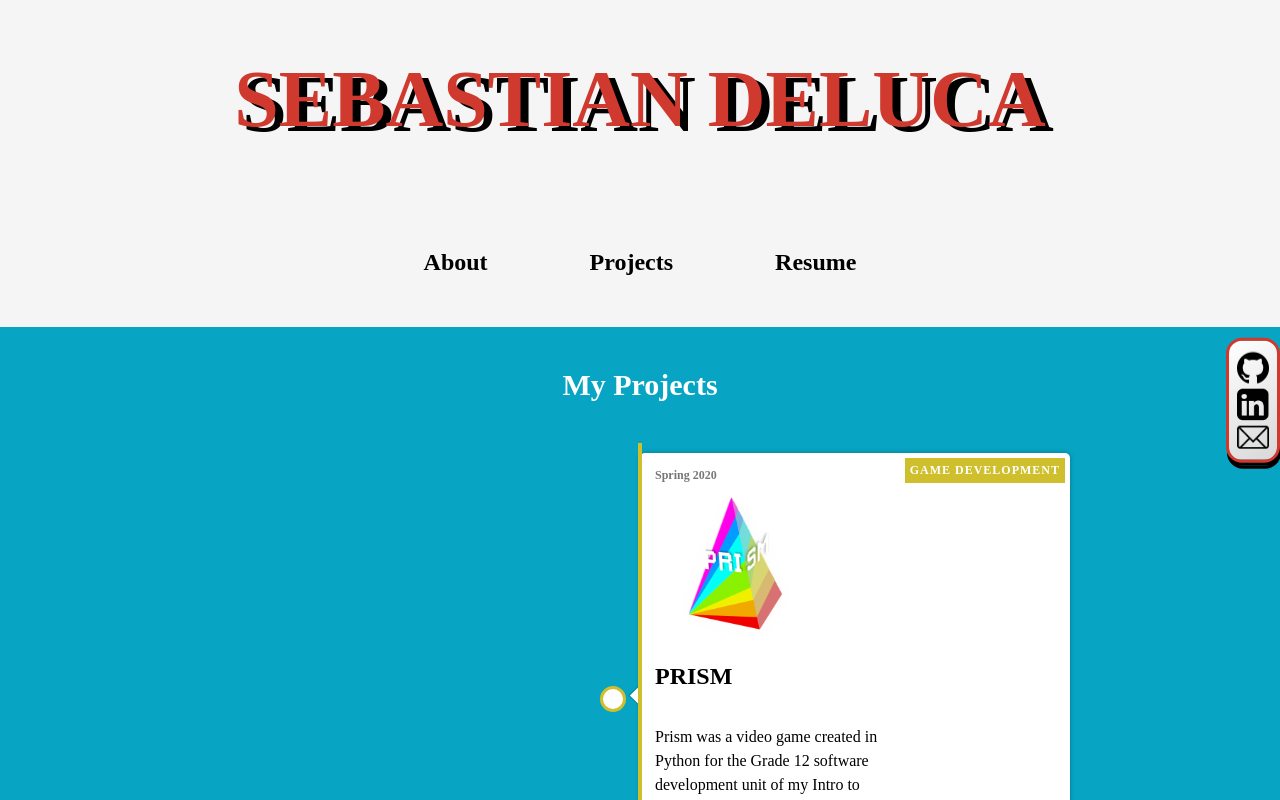
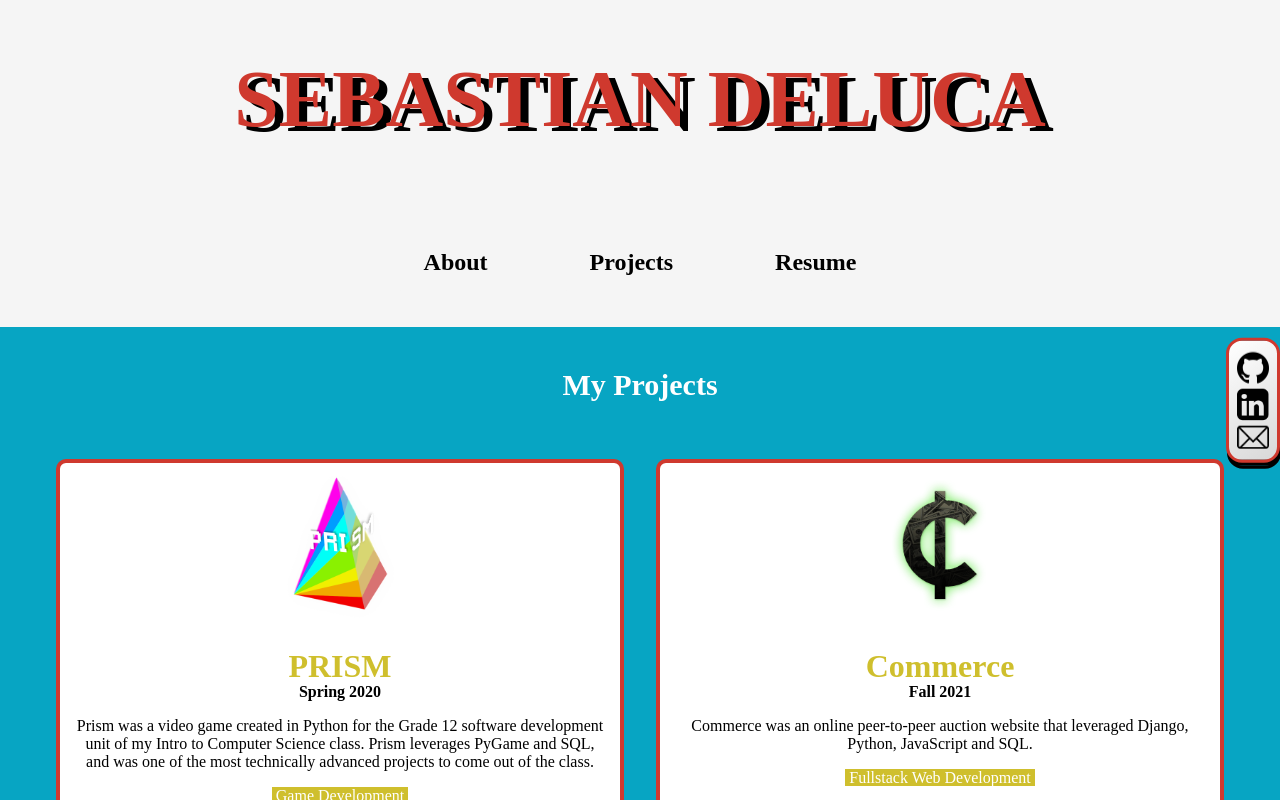
Before and after one commit to sebastiandeluca/sebastiandelucasite, a React (Create React App) app: page / in a window 1280 px wide. Both pictures are taken after a click on the button "Projects". Shown: the top 800 px of the page. Built offline with nearby package versions, Linux system fonts and the light colour scheme; a web font is replaced by a local one.

Commit message:
changing proj page

```diff
--- a/src/App.js
+++ b/src/App.js
@@ -15,6 +15,7 @@ import { FontAwesomeIcon } from '@fortawesome/react-fontawesome'
 import { faPython, faJs, faReact, faDocker} from '@fortawesome/free-brands-svg-icons';
 import {faFlask, faDatabase, faCubes} from '@fortawesome/free-solid-svg-icons';
 import TimelineItem from './Components/TimelineItem';
+import Project from './Components/project/project';
 
 const openInNewTab = (url) => {
   const newWindow = window.open(url, '_blank', 'noopener,noreferrer')
@@ -229,11 +230,15 @@ const Projects = (props) => {
         <div className='Project'>
         <h2 className='text-head' style={{textAlign:'center'}}>My Projects</h2>
         </div>
+        <div style={{display: 'flex', flexDirection: 'column'}}>
         <div className='Projects'>
-      {timelineData.map((data, idx) => (
-        <TimelineItem data={data} key={idx} />
-      ))}
-      <div style={{backgroundColor: "#07A5C3", zIndex: 2, padding: '2em', color: 'white'}}>... and much more to come!</div>
+          <div className='project-holder'>
+          {timelineData.map((data, idx) => (
+            <Project data={data} key={idx} />
+          ))}
+          </div>
+          <div style={{zIndex: 2, padding: '2em', color: 'white'}}>... and much more to come!</div>
+        </div>
       </div>
 
     </div>
--- a/src/App.scss
+++ b/src/App.scss
@@ -149,16 +149,25 @@ h1::before {
     flex-direction: column;
     position: relative;
     margin: 40px 0;
+  width: auto;
 }
 
-.Projects::after {
-      background-color: #CFBF2D;
-      content: '';
-      position: absolute;
-      left: calc(50% - 2px);
-      width: 4px;
-      height: 100%;
-  }
+.project-holder {
+  display: flex;
+  flex-direction: row;
+  flex: 0 0 33%;
+  flex-wrap: wrap;
+  justify-content: center;
+}
+
+// .Projects::after {
+//       background-color: #CFBF2D;
+//       content: '';
+//       position: absolute;
+//       left: calc(50% - 2px);
+//       width: 4px;
+//       height: 100%;
+//   }
 
   .timeline-item {
     display: flex;
--- /dev/null
+++ b/src/Components/project/project.jsx
@@ -0,0 +1,21 @@
+import './project.scss';
+import '../../App.scss';
+import React from 'react';
+
+const Project = (props) => {
+    return (
+        <div className='project-container'>
+
+            <img className='proj-logo' src={props.data.title.logo} alt={`${props.data.title.title} logo`}></img>
+            <h1>{props.data.title.title}</h1>
+            <p className='date'>{props.data.date}</p>
+            <p className='desc'>{props.data.desc}</p>
+            <span className="tag" style={{ background: '#CFBF2D' }}>
+                {props.data.category.tag}
+            </span>
+        </div>
+    )
+
+}
+
+export default Project;
--- /dev/null
+++ b/src/Components/project/project.scss
@@ -0,0 +1,36 @@
+.project-container {
+    background-color: white;
+    width: 35rem;
+    height: 50vh;
+    margin: 1rem;
+    border-radius: 10px;
+    border: 4px solid #cf392e;
+    color: #CFBF2D;
+}
+
+.tag {
+    color: white;
+    padding-left: .25rem;
+    padding-right: .25rem;
+    margin-bottom: 5vh;
+}
+
+.proj-logo {
+    height: 10rem;
+}
+
+.date {
+    font-weight: 900;
+    margin-top: -3vh;
+}
+
+.desc {
+    padding-left: 1rem;
+    padding-right: 1rem;
+}
+
+@media only screen and (max-width: 767px) {
+    .project-container {
+        height: fit-content;
+    }
+}
```
